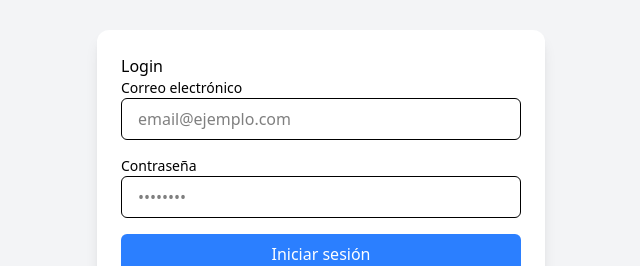
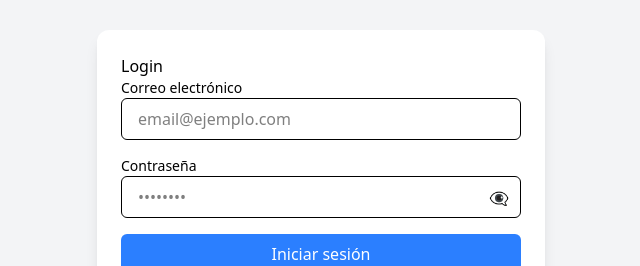
Before and after one commit to anavarro81/Weekly-Expense-Tracker, a React (Vite) app: page / in a window 1280 px wide. Shown: the part 224-490 px from the top of the page, without its empty margins (319-959 px from the left). Built offline with nearby package versions, Linux system fonts and the light colour scheme.

Commit message:
se añade boton del ojo al campo de contraseña para mostrarla y ocultarla

```diff
--- a/src/pages/LoginRegisterPage.jsx
+++ b/src/pages/LoginRegisterPage.jsx
@@ -19,6 +19,8 @@ const LoginRegisterPage = () => {
   const [userData, setUserData] = useState(INITIAL_STATE);
 
   const [errors, setErrors] = useState({});
+
+  const [showPassword, setShowPassword] = useState(false);
 
   const { user, email, password } = userData;
 
@@ -196,13 +198,22 @@ const LoginRegisterPage = () => {
             </div>
             <div>
               <label className="block text-sm font-medium">Contraseña</label>
-              <input
-                type="password"
-                placeholder="••••••••"
-                name="password"
-                onChange={handleUserData}
-                className="w-full px-4 py-2 border rounded-md focus:ring focus:ring-blue-300"
-              />
+              <div className="relative">
+                <input
+                  type={showPassword ? "text" : "password"}
+                  placeholder="••••••••"
+                  name="password"
+                  onChange={handleUserData}
+                  className="w-full px-4 py-2 border rounded-md focus:ring focus:ring-blue-300 pr-10"
+                />
+                <button
+                  type="button"
+                  onClick={() => setShowPassword(!showPassword)}
+                  className="absolute right-3 top-2.5 text-gray-600 hover:text-gray-800 transition"
+                >
+                  {showPassword ? "👁️" : "👁️‍🗨️"}
+                </button>
+              </div>
             </div>
             <button
               onClick={handleSubmitForm}
```
